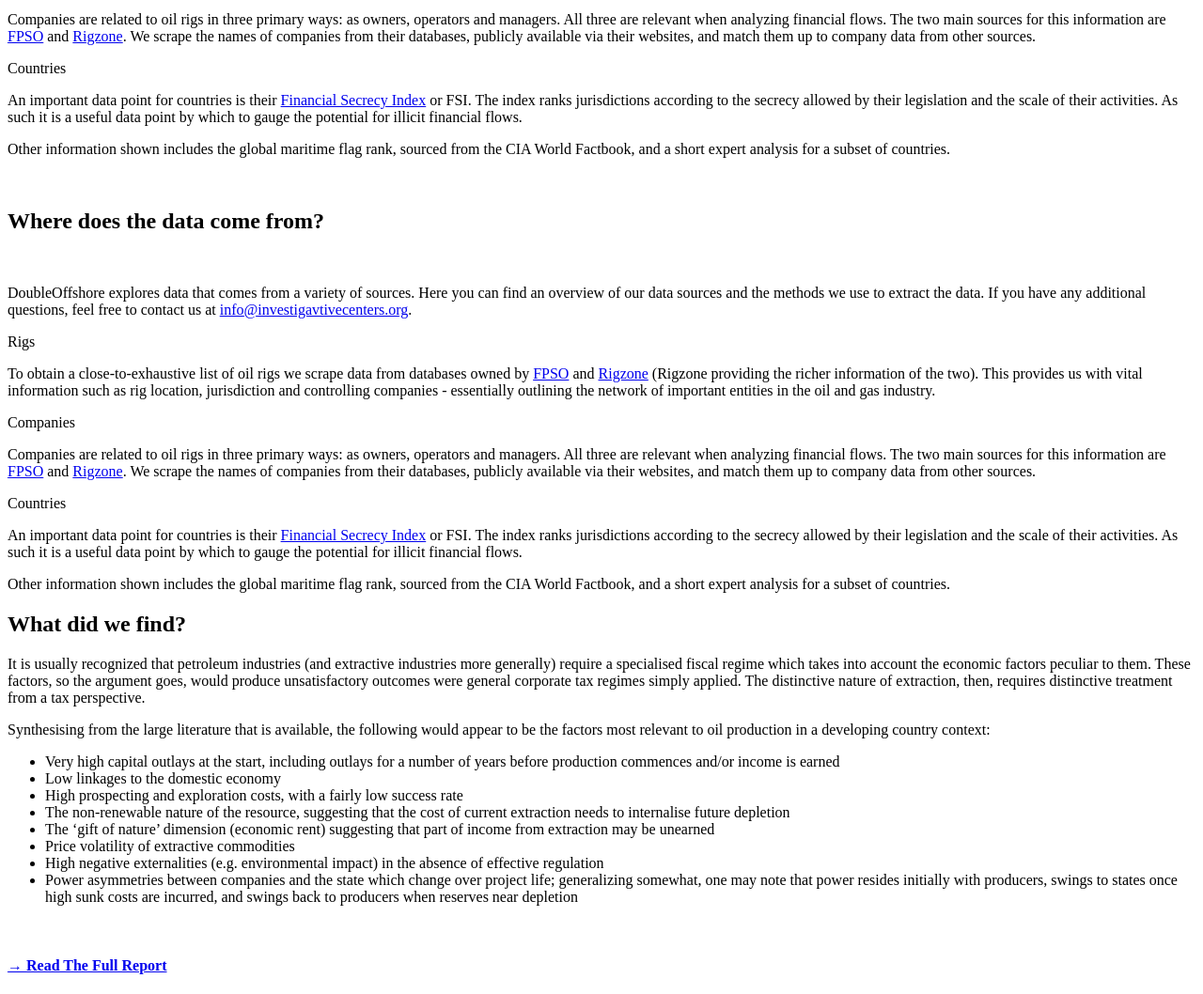
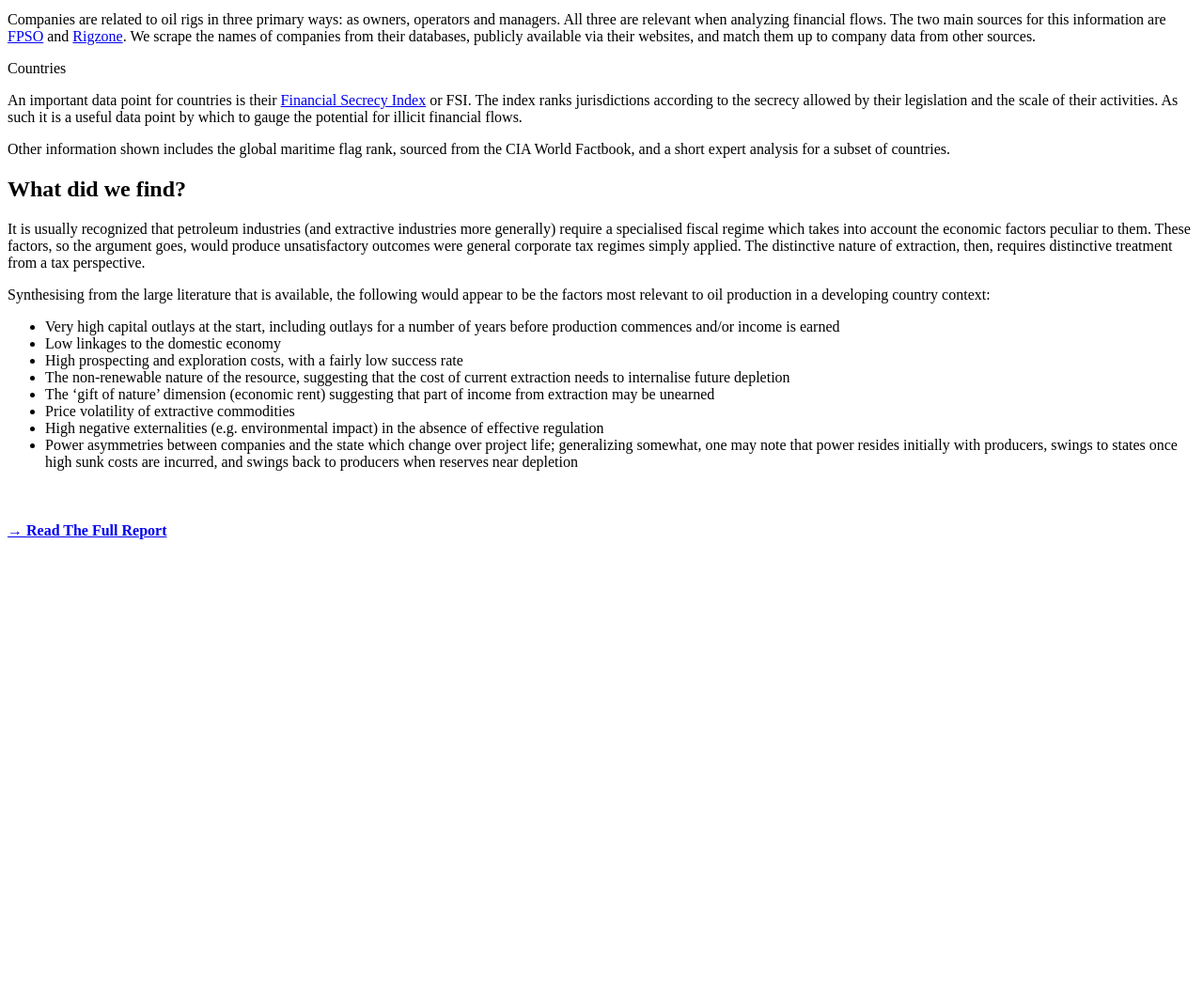
Before and after one commit to ANCIR/DoubleOffshore.org, a Flask app: template doubleoffshore/templates/_about.html in a window 1280 px wide. Shown: the part 249-1307 px from the top of the page at 94% size. After the commit the page ends 823 px from the top, so only its background shows below. Run offline with Flask 2, Linux system fonts and the light colour scheme; the template is opened without the code that fills it, so the values that code supplies are empty.

Commit message:
Update _about.html
Oops.. 😁

```diff
--- a/doubleoffshore/templates/_about.html
+++ b/doubleoffshore/templates/_about.html
@@ -1,46 +1,3 @@
-<h2>Where does the data come from?</h2>
-
-<div class="row data-sources">
-  <div class="col-md-4">
-    &nbsp;
-  </div>
-  <div class="col-md-8">
-    <p>
-      DoubleOffshore explores data that comes from a variety of sources. Here you can find an overview of our data sources and the methods we use to extract the data. If you have any additional questions, feel free to contact us at <a href="mailto:info@investigavtivecenters.org">info@investigavtivecenters.org</a>.
-    </p>
-  </div>
-
-  <div class="col-md-4">
-    Rigs
-  </div>
-  <div class="col-md-8">
-    <p>
-      To obtain a close-to-exhaustive list of oil rigs we scrape data from databases owned by <a href="http://fpso.com" target="_blank">FPSO</a> and <a href="http://www.rigzone.com" target="_blank">Rigzone</a> (Rigzone providing the richer information of the two). This provides us with vital information such as rig location, jurisdiction and controlling companies - essentially outlining the network of important entities in the oil and gas industry.
-    </p>
-  </div>
-
-  <div class="col-md-4">
-    Companies
-  </div>
-  <div class="col-md-8">
-    <p>
-      Companies are related to oil rigs in three primary ways: as owners, operators and managers. All three are relevant when analyzing financial flows. The two main sources for this information are <a href="http://fpso.com" target="_blank">FPSO</a> and <a href="http://www.rigzone.com" target="_blank">Rigzone</a>. We scrape the names of companies from their databases, publicly available via their websites, and match them up to company data from other sources.
-    </p>
-  </div>
-
-  <div class="col-md-4">
-    Countries
-  </div>
-  <div class="col-md-8">
-    <p>
-      An important data point for countries is their <a href="http://www.financialsecrecyindex.com" target="_blank">Financial Secrecy Index</a> or FSI. The index ranks jurisdictions according to the secrecy allowed by their legislation and the scale of their activities. As such it is a useful data point by which to gauge the potential for illicit financial flows.
-    </p>
-    <p>
-      Other information shown includes the global maritime flag rank, sourced from the CIA World Factbook, and a short expert analysis for a subset of countries.
-    </p>
-  </div>
-</div>
-<br/>
 <h2>Where does the data come from?</h2>
 
 <div class="row data-sources">
```
